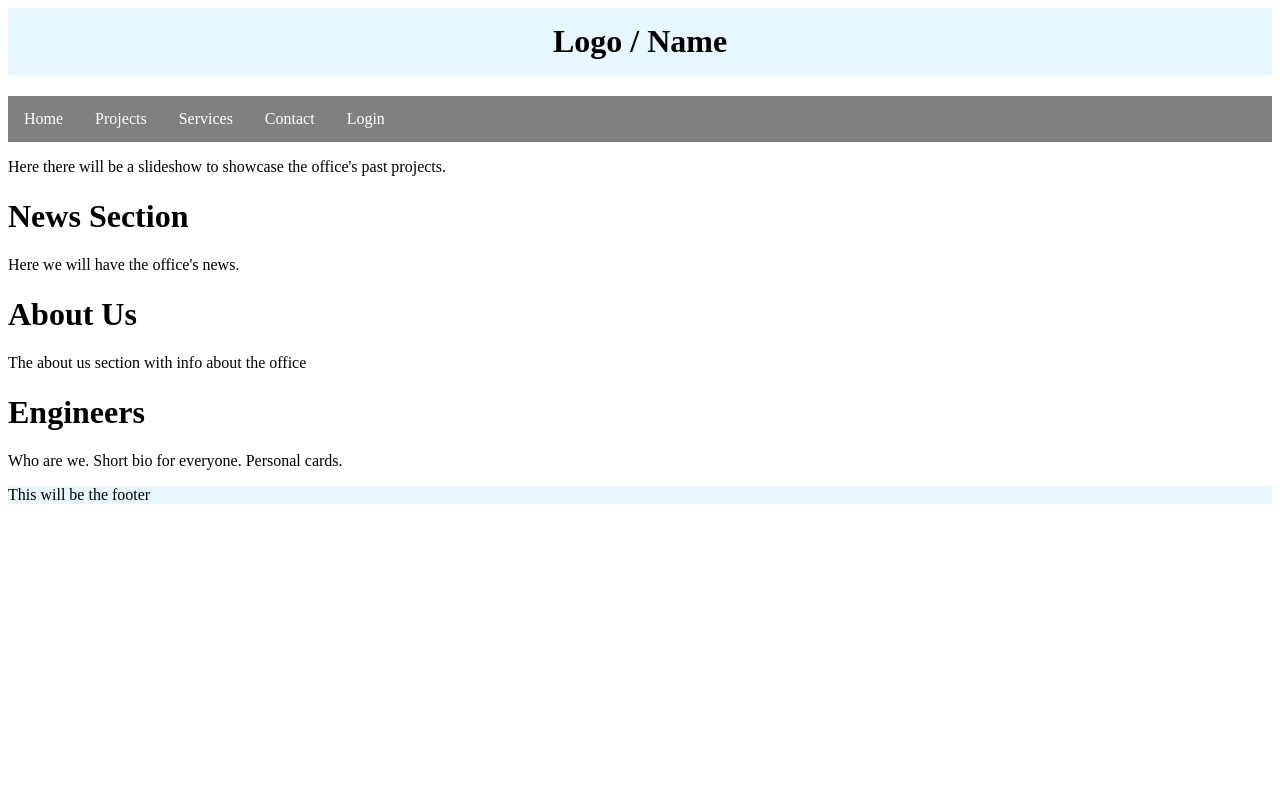
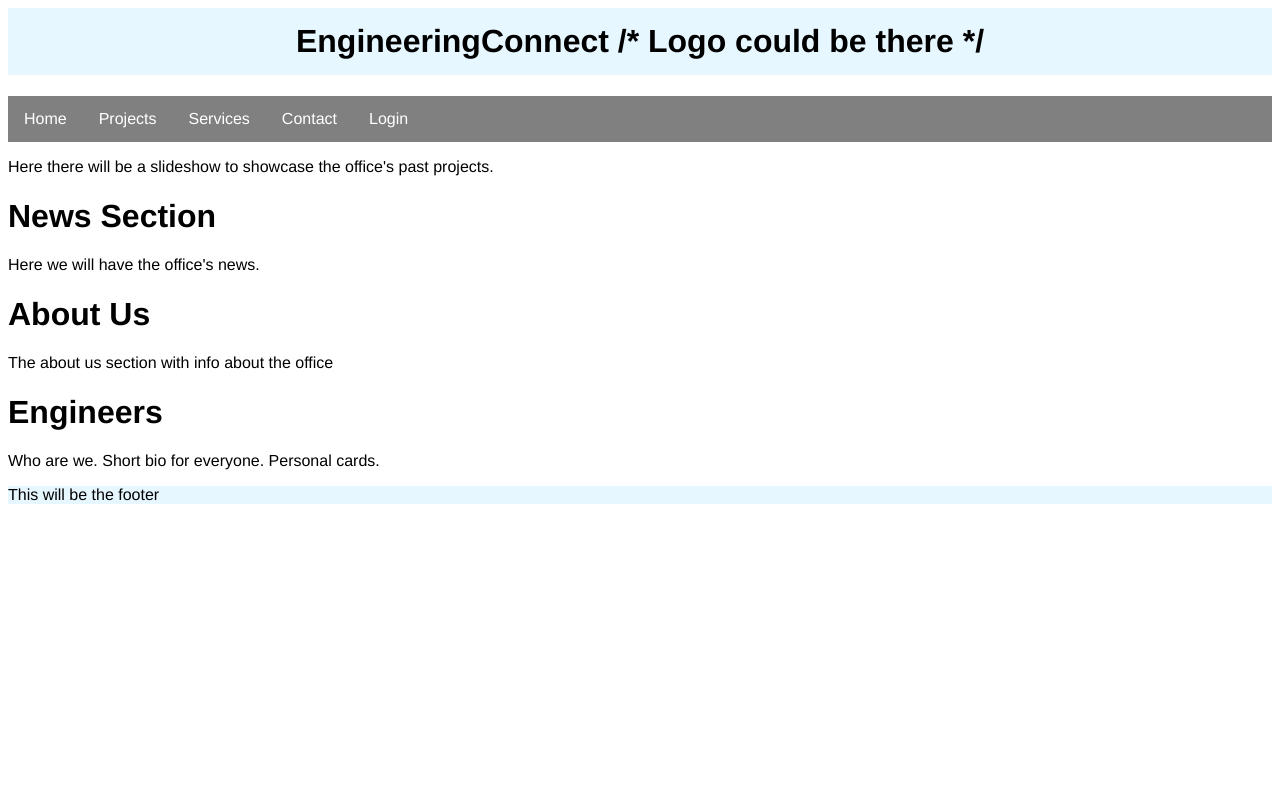
Before and after one commit to AndrewManitsas/HPC_Project_2017, a PHP site: page / in a window 1280 px wide. Run offline with PHP 8.4, Linux system fonts and the light colour scheme.

Commit message:
changed font

```diff
--- a/index.html
+++ b/index.html
@@ -6,7 +6,7 @@
 	</head>
 	<body>
 		<div class="Header">
-			<h1 id="Logo">Logo / Name</h1>
+			<h1 id="Logo">EngineeringConnect /* Logo could be there */</h1>
 		</div>
 
 		<div class="Navbar">
--- a/style.css
+++ b/style.css
@@ -1,3 +1,7 @@
+*{
+	font-family: Helvetica, Arial;
+}
+
 .body {
 	font: arial;
 }
```
